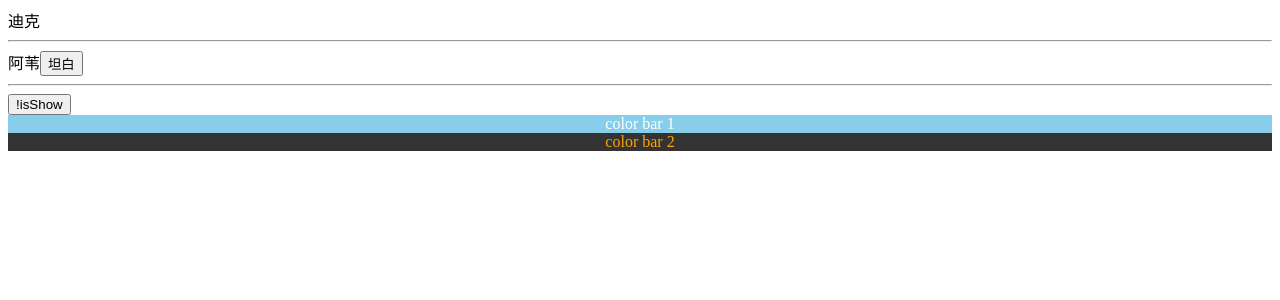
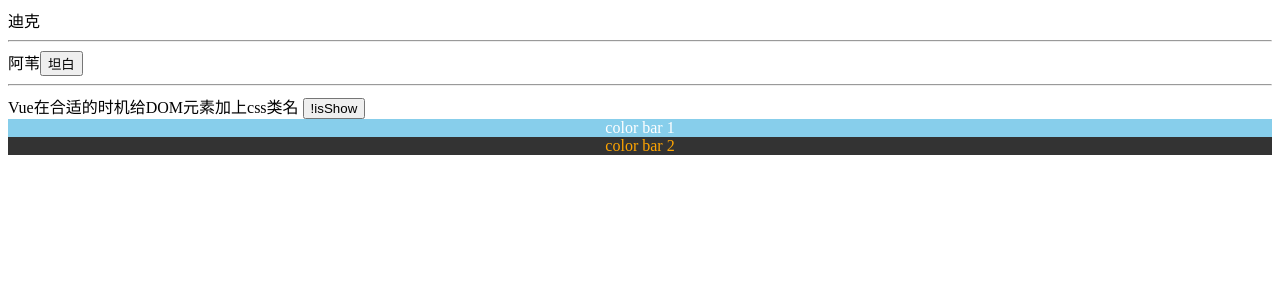
Before and after one commit to Koukou3000/front-playground, a Vue app in the folder cli_test/: page / in a window 1280 px wide. Shown: the top 300 px of the page. Built offline with nearby package versions, Linux system fonts and the light colour scheme.

Commit message:
transition

```diff
--- a/cli_test/src/components/TransitionLearn.vue
+++ b/cli_test/src/components/TransitionLearn.vue
@@ -1,5 +1,6 @@
 <template>
     <div>
+        Vue在合适的时机给DOM元素加上css类名
         <button @click="isShow = !isShow">!isShow</button>
 
         <transition appear name="t1">
@@ -25,6 +26,7 @@
 </script>
 
 <style scoped>
+    /* transition */
     .d1{
         background: skyblue;
         color: white;
@@ -42,7 +44,7 @@
     }
 
 
-
+    /* keyframe */
     .d2{
         background: #333;
         color: orange;
```
